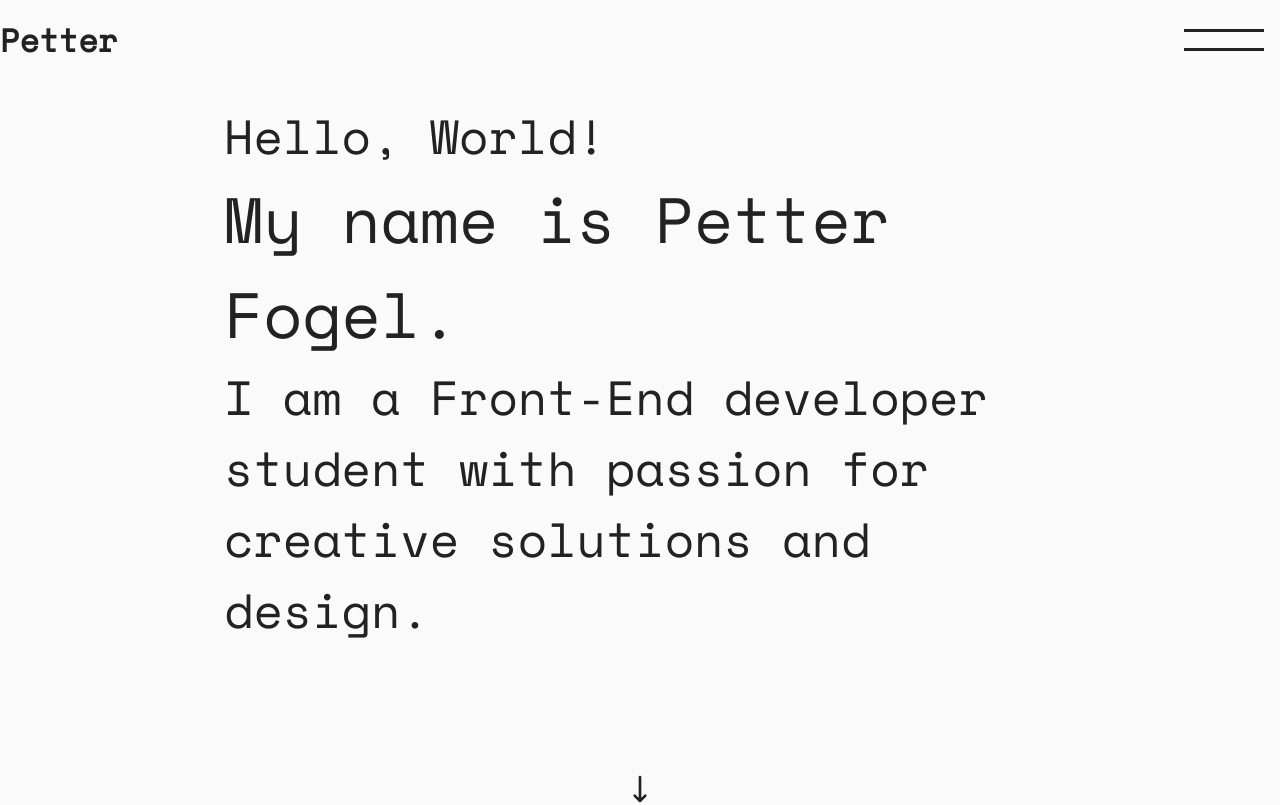
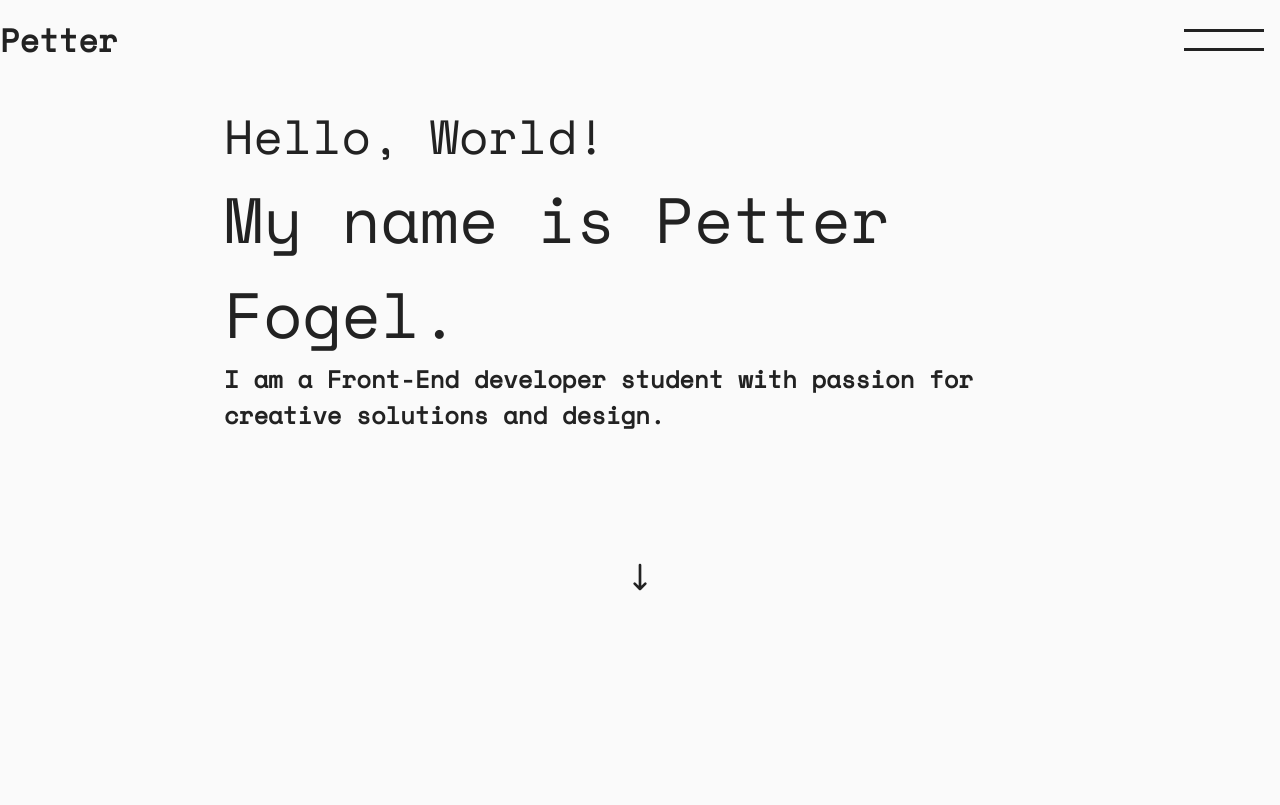
Before and after one commit to PetterFogel/portfolio, a React (Create React App) app: page / in a window 1280 px wide. Shown: the top 805 px of the page. Built offline with nearby package versions, Linux system fonts and the light colour scheme.

Commit message:
Adjusted h2 elements for heading.

```diff
--- a/src/components/main/intro.tsx
+++ b/src/components/main/intro.tsx
@@ -20,11 +20,11 @@ function IntroContent() {
   return (
     <section className={classes.section}>
       <animated.div style={fadeIn}>
-        <h2 className={classes.subHeadTitle}>
-          Hello, World!
-          <h1 className={classes.headTitle}>My name is Petter Fogel.</h1>I am a
-          Front-End developer student with passion for creative solutions and
-          design.
+        <h2 className={classes.subHeadTitle}>Hello, World!</h2>
+        <h1 className={classes.headTitle}>My name is Petter Fogel.</h1>
+        <h2>
+          I am a Front-End developer student with passion for creative solutions
+          and design.
         </h2>
       </animated.div>
       <div className={classes.arrowHolder}>
```
